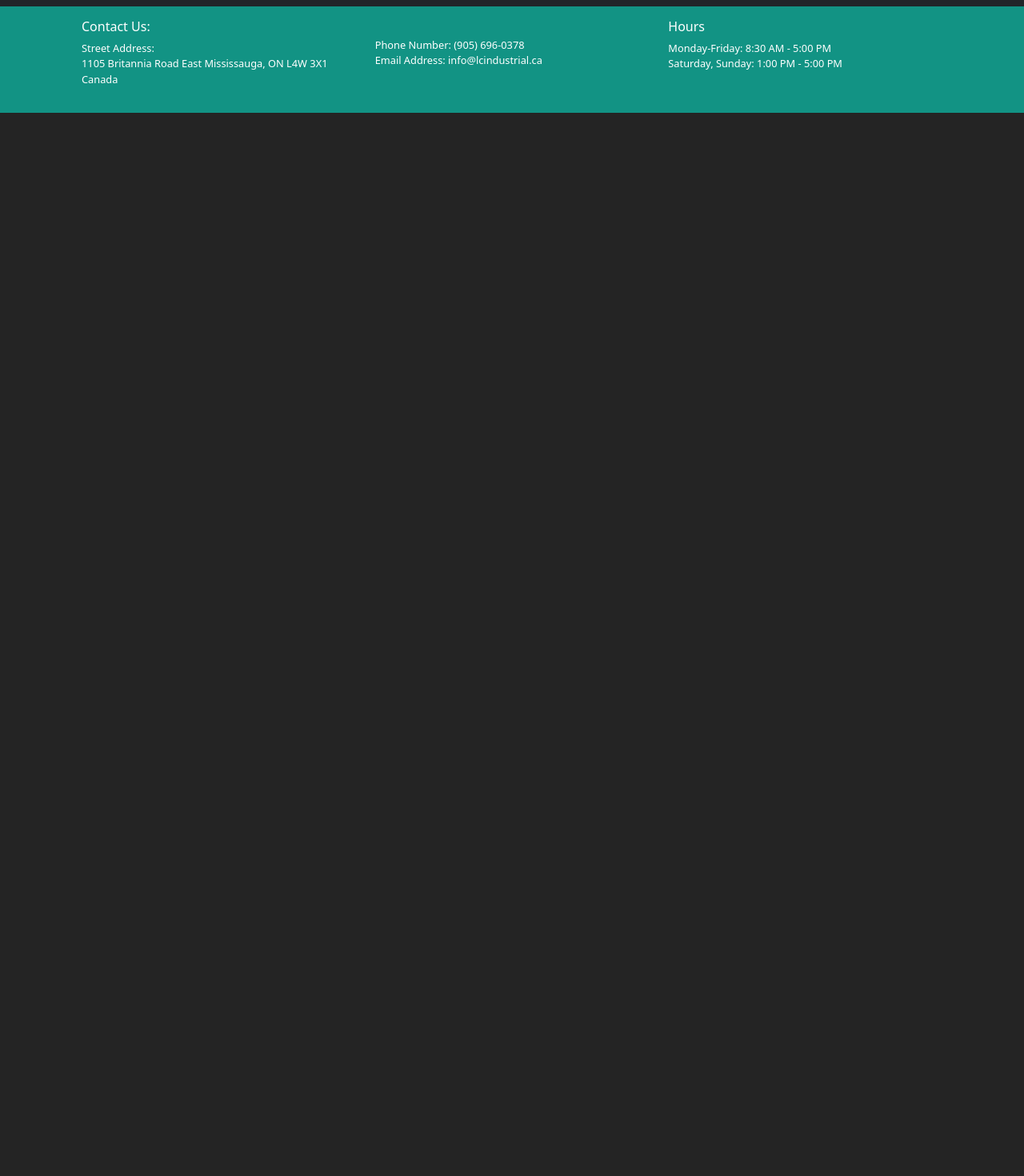
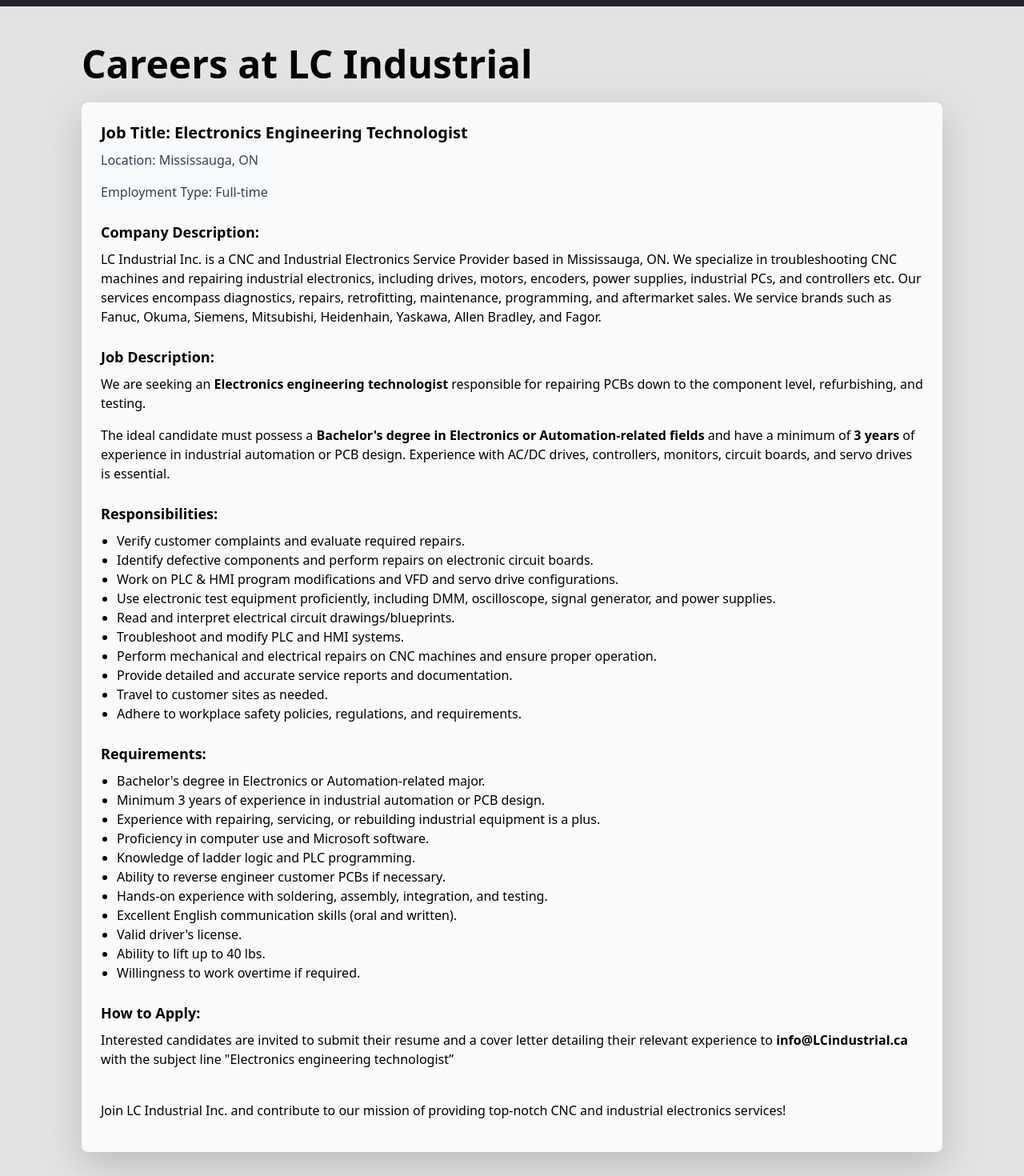
Before and after one commit to sunbagel/LC-Website-Extended, a React (Vite) app in the folder front-end/: page /careers in a window 1280 px wide. Shown: the part 120-1590 px from the top of the page at 80% size. Before the commit the page ends 800 px from the top, so only its background shows below. Built offline with nearby package versions, Linux system fonts and the light colour scheme.

Commit message:
add career page
add basic career

add text to careers

change employment

```diff
--- a/front-end/src/App.tsx
+++ b/front-end/src/App.tsx
@@ -15,6 +15,7 @@
 import LoginPage from "./pages/LoginPage";
 import RequireAuth from "./components/auth/RequireAuth";
 import { AuthProvider } from "./context/AuthProvider";
+import Careers from "./og-components/pages/Careers";
 
 function App() {
 
@@ -25,7 +26,7 @@
           <Routes>
             <Route path = '/' element = {<Home/>}/>
             <Route path = '/contact_us' element = {<Contact/>}/>
-
+            <Route path='/careers' element={<Careers/>} />
             <Route element={<RequireAuth/>}>
               <Route path = 'app-home' element = {<InventoryAppMain/>}>
                   <Route index element={<SearchPage/>}/>
--- a/front-end/src/og-components/EmailForm.tsx
+++ b/front-end/src/og-components/EmailForm.tsx
@@ -1,5 +1,5 @@
 
-import { Button, Form } from 'react-bootstrap';
+import { Form } from 'react-bootstrap';
 import emailjs from "emailjs-com";
 
 const EmailForm = () => {
--- a/front-end/src/og-components/FooterV2.tsx
+++ b/front-end/src/og-components/FooterV2.tsx
@@ -4,7 +4,7 @@
 const FooterV2 = () => {
   return (
 
-    <div className = 'footer py-3'>
+    <div className = 'footer py-3 font-raleway'>
         <div className='container justify-content-center'>
             <div className='row '>
                 <div className='col-md-4 col-sm-auto'>
--- a/front-end/src/og-components/HeroSection.tsx
+++ b/front-end/src/og-components/HeroSection.tsx
@@ -1,4 +1,4 @@
-import { Image, Container, Row, Col, Button } from 'react-bootstrap'
+import { Image, Container, Row, Col } from 'react-bootstrap'
 import { Link } from 'react-router-dom'
 import '../App.css';
 import './HeroSection.css';
--- a/front-end/src/og-components/NavBar.tsx
+++ b/front-end/src/og-components/NavBar.tsx
@@ -43,7 +43,10 @@
 
                         <Nav.Link  as={NavLink} to="/contact_us" eventKey="2">Contact Us</Nav.Link>
 
-                        <Nav.Link as={NavLink} to="/app-home" eventKey="3">Inventory App</Nav.Link>
+                        <Nav.Link as={NavLink} to="/careers" eventKey="3">Careers</Nav.Link>
+
+                        <Nav.Link as={NavLink} to="/app-home" eventKey="4">Inventory App</Nav.Link>
+
 
                         {/* <Nav.Link eventKey="3">
                             Get a Quote
--- /dev/null
+++ b/front-end/src/og-components/pages/Careers.tsx
@@ -0,0 +1,82 @@
+
+const Careers = () => {
+  return (
+    <div className="py-12 bg-grey">
+    <div className="container">
+        <div className="max-w-7xl mx-auto">
+          <h1 className="text-black text-5xl font-bold mb-4">Careers at LC Industrial</h1>
+          <div className="space-y-4">
+            <div className="p-4 shadow-lg rounded-lg bg-gray-50 text-black">
+              <h2 className="font-semibold text-xl">Job Title: Electronics Engineering Technologist</h2>
+
+              <p className="text-md text-gray-700">Location: Mississauga, ON</p>
+              <p className="text-md text-gray-700">Employment Type: Full-time</p>
+
+              <h3 className="text-lg mt-4 mb-2 font-semibold">Company Description:</h3>
+              <p>LC Industrial Inc. is a CNC and Industrial Electronics Service Provider based in Mississauga, ON. We
+                specialize in troubleshooting CNC machines and repairing industrial electronics, including drives, motors,
+                encoders, power supplies, industrial PCs, and controllers etc. Our services encompass diagnostics,
+                repairs, retrofitting, maintenance, programming, and aftermarket sales. We service brands such as
+                Fanuc, Okuma, Siemens, Mitsubishi, Heidenhain, Yaskawa, Allen Bradley, and Fagor.</p>
+
+              <h3 className="text-lg mt-4 mb-2 font-semibold">Job Description:</h3>
+              <p>We are seeking an <strong>Electronics engineering technologist</strong> responsible for repairing PCBs down to the
+                component level, refurbishing, and testing.</p>
+
+              <p>
+                The ideal candidate must possess a <strong>Bachelor's degree in
+                  Electronics or Automation-related fields</strong> and have a minimum of <strong>3 years</strong> of experience in industrial
+                automation or PCB design. Experience with AC/DC drives, controllers, monitors, circuit boards, and servo
+                drives is essential.
+              </p>
+
+              <h3 className="text-lg mt-4 mb-2 font-semibold">Responsibilities:</h3>
+              <ul className="list-disc pl-5">
+                <li>Verify customer complaints and evaluate required repairs.</li>
+                <li>Identify defective components and perform repairs on electronic circuit boards.</li>
+                <li>Work on PLC & HMI program modifications and VFD and servo drive configurations.</li>
+                <li>Use electronic test equipment proficiently, including DMM, oscilloscope, signal generator, and power supplies.</li>
+                <li>Read and interpret electrical circuit drawings/blueprints.</li>
+                <li>Troubleshoot and modify PLC and HMI systems.</li>
+                <li>Perform mechanical and electrical repairs on CNC machines and ensure proper operation.</li>
+                <li>Provide detailed and accurate service reports and documentation.</li>
+                <li>Travel to customer sites as needed.</li>
+                <li>Adhere to workplace safety policies, regulations, and requirements.</li>
+              </ul>
+
+
+              <h3 className="text-lg mt-4 mb-2 font-semibold">Requirements:</h3>
+              <ul className="list-disc pl-5">
+                <li>Bachelor's degree in Electronics or Automation-related major.</li>
+                <li>Minimum 3 years of experience in industrial automation or PCB design.</li>
+                <li>Experience with repairing, servicing, or rebuilding industrial equipment is a plus.</li>
+                <li>Proficiency in computer use and Microsoft software.</li>
+                <li>Knowledge of ladder logic and PLC programming.</li>
+                <li>Ability to reverse engineer customer PCBs if necessary.</li>
+                <li>Hands-on experience with soldering, assembly, integration, and testing.</li>
+                <li>Excellent English communication skills (oral and written).</li>
+                <li>Valid driver's license.</li>
+                <li>Ability to lift up to 40 lbs.</li>
+                <li>Willingness to work overtime if required.</li>
+              </ul>
+
+              <h3 className="text-lg mt-4 mb-2 font-semibold">How to Apply:</h3>
+              <p>
+                Interested candidates are invited to submit their resume and a cover letter detailing their relevant
+                experience to <strong>info@LCindustrial.ca</strong> with the subject line "Electronics engineering technologist”
+              </p>
+              <br></br>
+
+              <p>
+                Join LC Industrial Inc. and contribute to our mission of providing top-notch CNC and industrial electronics
+                services!
+              </p>
+            </div>
+          </div>
+        </div>
+    </div>
+    </div>
+  )
+}
+
+export default Careers
```
